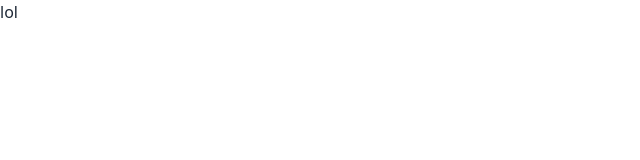
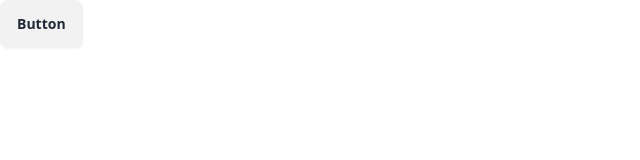
Before and after one commit to TheLastCookie-404/TheLastCookie, a Nuxt app: page / in a window 1280 px wide. Shown: the top 160 px of the page, without its empty margins (0-640 px from the left). Built offline with nearby package versions, Linux system fonts and the light colour scheme.

Commit message:
Typecheck

```diff
--- a/nuxt.config.ts
+++ b/nuxt.config.ts
@@ -3,5 +3,8 @@ export default defineNuxtConfig({
   compatibilityDate: '2024-04-03',
   devtools: { enabled: true },
   srcDir: './src',
+  typescript: {
+    typeCheck: true
+  },
   modules: ['@nuxtjs/tailwindcss']
 })
--- a/package.json
+++ b/package.json
@@ -16,6 +16,8 @@
   },
   "devDependencies": {
     "@nuxtjs/tailwindcss": "^6.12.2",
-    "daisyui": "^4.12.13"
+    "daisyui": "^4.12.13",
+    "typescript": "^5.6.3",
+    "vue-tsc": "^2.1.8"
   }
 }
--- a/src/pages/index.vue
+++ b/src/pages/index.vue
@@ -1,7 +1,12 @@
 <template>
-  <div>lol</div>
+  <div>
+    <div v-show="btnState">Hello</div>
+    <button @click="btnState = !btnState" class="btn">Button</button>
+  </div>
 </template>
 
-<script setup>
-
+<script lang="ts" setup>
+  import { ref } from 'vue';
+  const btnState = ref<boolean>(false);
+  // 51, 61A, 52, 81A, 81B,
 </script>
```
Also changed, not shown: 1 other file (tests, documents, lock files or other folders).
